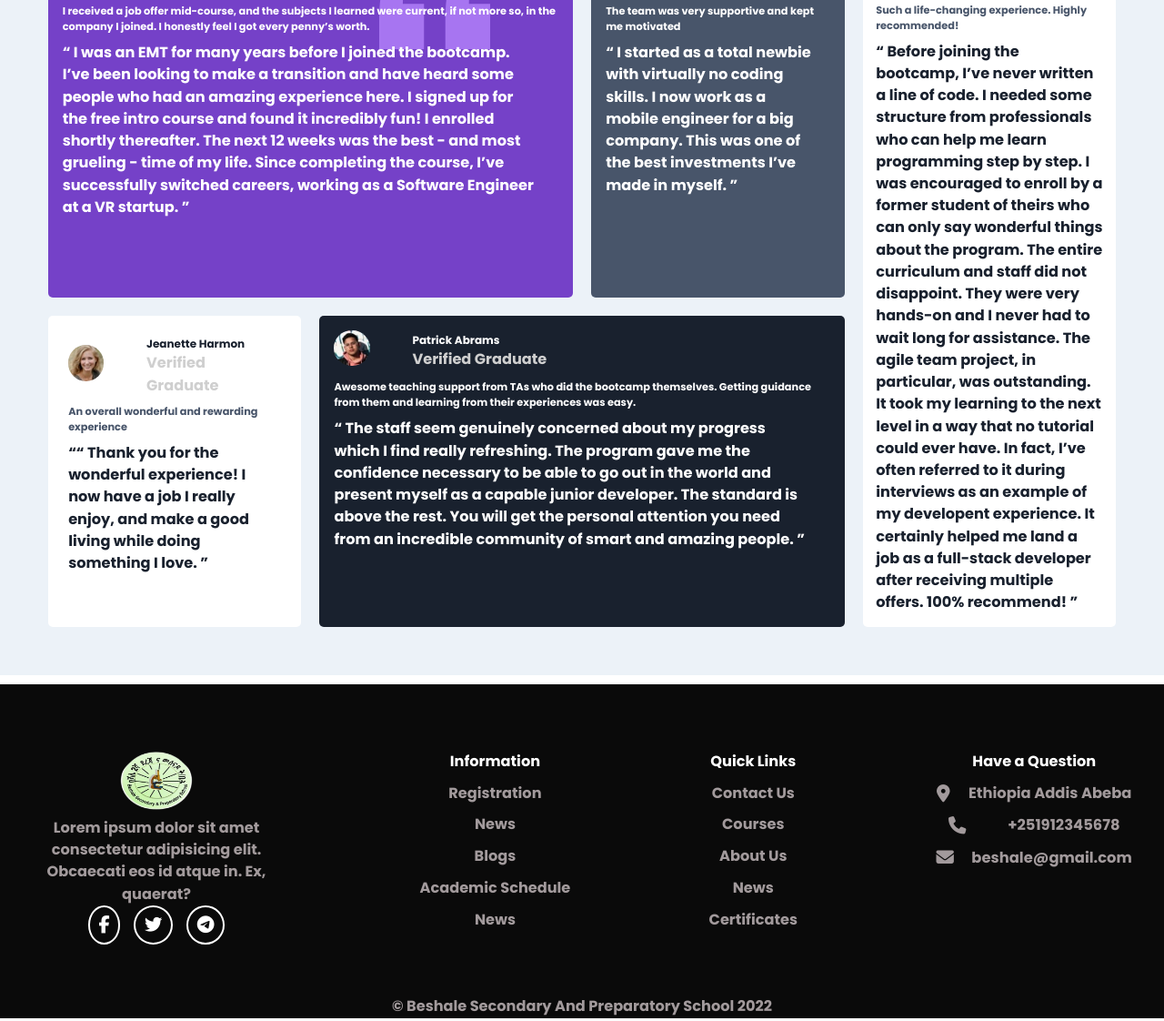
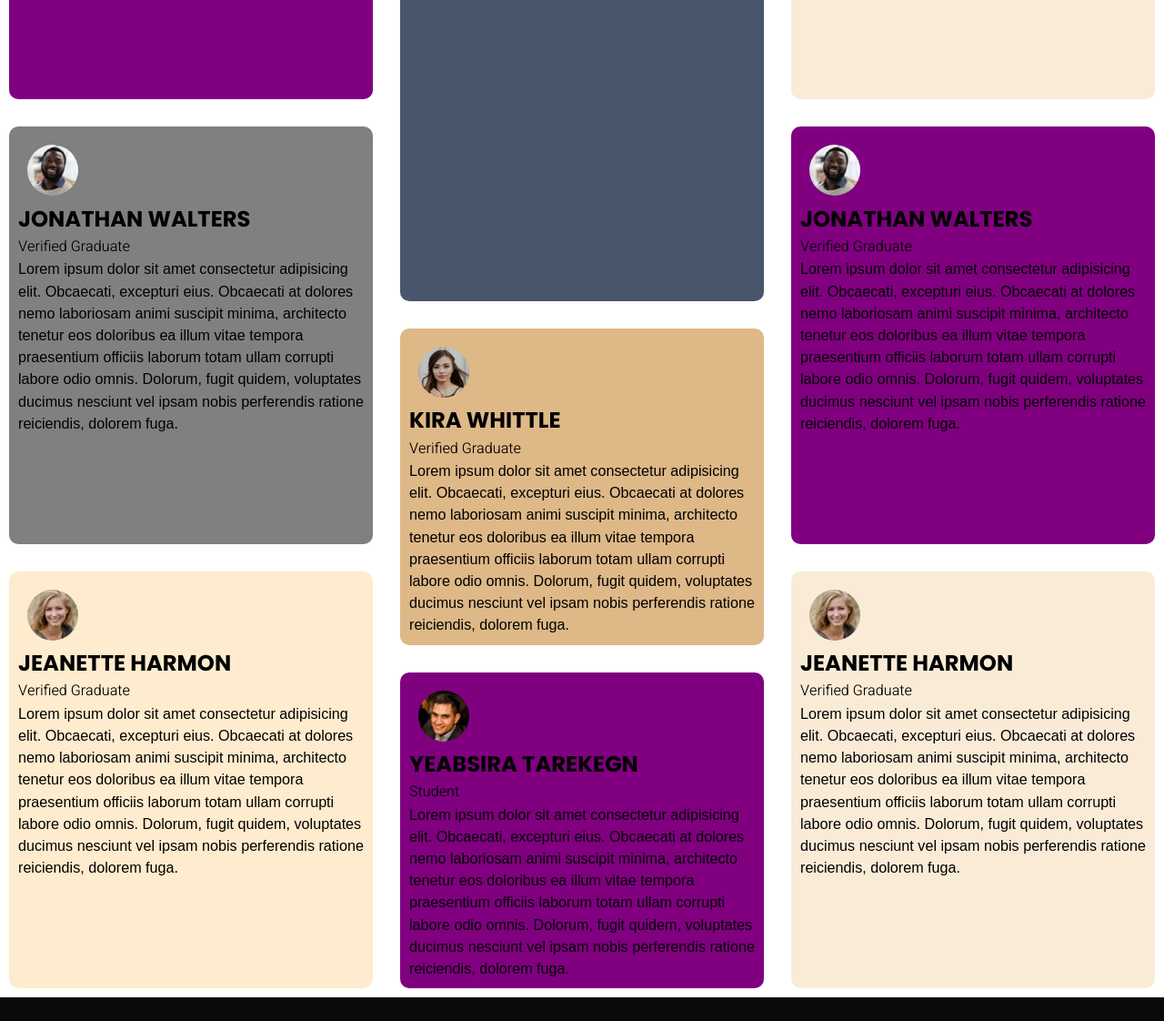
Before and after one commit to itsyaba/Beshale-website, a plain HTML site: page testimonials.html in a window 1280 px wide. Shown: the part 919-2041 px from the top of the page at 91% size. Drawn offline with Linux system fonts and the light colour scheme.

Commit message:
minor updates

```diff
--- a/about.html
+++ b/about.html
@@ -159,6 +159,6 @@
                   &copy; Beshale Secondary And Preparatory School 2022
             </div>
       </footer>
-      <script defer src="app.js"></script>
+      <script defer src="js/app.js"></script>
 </body>
 </html>
--- a/css/about.css
+++ b/css/about.css
@@ -25,7 +25,6 @@
 html{
     font-family: var(--poppins);
     line-height: 1.5;
-    text-rendering: optimizeLegibility;
     font-size: 50.5%;;
     scroll-behavior:smooth;
 
@@ -58,13 +57,13 @@ html{
 .mission{
       background-color: var(--exLight);
       margin-bottom: 5em;
-
 }
 
 .mission h1{
       text-align: center;
       text-transform: uppercase;
       font-size: 4rem;
+
 }
 
 .mission p{
@@ -72,7 +71,9 @@ html{
       font-size: 1.8rem;
       width: 70%;
       margin: 0 auto;
-
+      font-family: var(--Roboto);
+      margin-top:10px;
+      padding-bottom:40px;
 }
 
 .about-detail{
@@ -80,8 +81,13 @@ html{
       margin: 0 2em;
 }
 
+.about-flex{
+      margin: -10px 0;
+}
+
 .about-detail h1{
       font-size: 4rem;
+      margin-bottom: 40px;
 }
 
 .about-detail p{
@@ -90,17 +96,27 @@ html{
       font-family: sans-serif;
 }
 
+.our-vision{
+      margin-bottom: 20px;
+}
+
 @media (max-width:600px){
       .nav{
             height: 50vh;
       }
 
+      .intro{
+            height: 20vh;
+      }
+
       .about-flex{
             flex-direction: column;
-            margin: 3em;
+            margin: 3em 0;
+
       }
 
       .detail-about img{
             width: 100vw;
+            border-radius: 0px;
       }
 }
--- a/css/style.css
+++ b/css/style.css
@@ -107,7 +107,7 @@ ul li a{
       text-decoration: none;
       font-weight: bolder;
       font-size: 2.2rem;
-      transition: all var(--transition) ease-in-out;
+      transition:var(--transition);
 }
 
 ul li a:hover{
@@ -192,7 +192,7 @@ nav button.btn:hover{
 
       .close-btn{
             display: block;
-            margin-left: 4em;
+            margin-left: 2em;
             color: white;
       }
 
@@ -221,7 +221,7 @@ nav button.btn:hover{
       }
 
       .nav-links li a{
-            transition: all 0.2s ease-in-out;
+            transition: all 0.7s ease-in-out;
             font-size: 2.56rem;
 
       }
@@ -229,27 +229,18 @@ nav button.btn:hover{
       .nav-links li{
             border-bottom: 2px solid white;
             width: 90%;
+      }
 
-      }
 
       .nav-links li a:hover{
             color: var(--black);
-            margin-left: 0.4em;
+            margin-left: 0.5em;
       }
 
 
 }
 
 
-.nav-two.nav-two.active-for-fixed .nav-links a{
-      color:black;
-      font-size: 2rem;
-}
-
-.nav-two.nav-two.active-for-fixed .nav-links a:hover{
-      opacity: 0.6;
-      border-bottom: 2px solid var(--pear);
-}
 
 a.active{
       border-bottom: 2px solid var(--pear);
@@ -262,10 +253,23 @@ a.active{
             top: 0%;
             right: 0%;
             left: 0%;
-            background-color: white;
             margin: 0;
             z-index: 7;
+            background-color: var(--exLight);
+            font-size: 2rem;
       }
+
+      .nav-two.nav-two.active-for-fixed .nav-links a:hover{
+            opacity: 0.6;
+            border-bottom: 2px solid var(--pear);
+
+      }
+
+      .nav-two.active-for-fixed ul li a{
+            color: var(--black);
+      }
+
+
 
 }
 
@@ -323,7 +327,10 @@ a.active{
 }
 
 .footer h1{
-      color: white;
+      color: var(--pear);
+      font-weight: 900;
+      text-transform: uppercase;
+      margin-bottom: 10px;
 }
 
 .footer li{
@@ -334,6 +341,7 @@ a.active{
       font-size: 2rem;
       width: 24%;
       font-weight: 600;
+
 }
 
 .footer-item .footer-one img{
@@ -365,6 +373,10 @@ a.active{
 .footer-four div i{
       font-size: 2.4rem;
       margin-right: 1em;
+}
+
+.footer ul li a{
+      font-family: var(--Roboto);
 }
 
 .footer ul li a:hover{
@@ -407,4 +419,11 @@ a.active{
             flex-direction: column;
             margin: 1em 0;
       }
+
+      .footer-one .social{
+            width: 120%;
+            margin: 1em 0;
+            text-align: center;
+      }
+
 }
--- a/css/testimonials.css
+++ b/css/testimonials.css
@@ -35,134 +35,88 @@ html {
   font-size: 50.5%;
 }
 
+.nav{
+      height: 70vh;
+}
+
+.intro{
+      height: 50vh;
+}
+
 main{
       font-size: 2rem;
       font-family: var(--poppins);
 }
 
 
-
-.wrapper {
-
-      max-width: 1400px;
-      padding: 6.5rem;
-      margin-bottom: 1.3rem;
-      margin-left: auto;
-      margin-right: auto;
-      display: grid;
-      grid-template-columns: repeat(4, 1fr);
-      grid-template-rows: auto;
-      grid-template-areas: "purple purple grey white-tall" "purple purple grey white-tall" "white grey-long grey-long white-tall";
-      gap: 20px;
-      height: auto;
-      background-color: var(--clr-light-grayish-blue);
-}
-
-@media screen and (max-width: 991px) {
-  .wrapper {
-    grid-template-columns: minmax(400px, 1fr);
-    grid-template-areas: "purple" "grey" "white" "grey-long" "white-tall";
-  }
-  .wrapper .middle {
-    font-size: 1.2rem;
-  }
-}
-
-.purple, .white-small, .white-tall, .grey, .grey-long {
-  padding: 2rem;
-  border-radius: 5px;
-}
-
-.purple img, .white-small img, .white-tall img, .grey img, .grey-long img {
-  border-radius: 50%;
-  width: 70%;
-}
-
-.purple {
-  background-color: var(--clr-moderate-violet);
-  color: var(--clr-white);
-  grid-area: purple;
-  background-image: url("../images/bg-pattern-quotation.svg");
-  background-repeat: no-repeat;
-  background-position: top right;
-  background-size: 122px;
-  background-position-x: 80%;
-}
-
-.purple .bottom {
-  padding-right: 2.5rem;
-}
-
-.white-small, .white-tall {
-  background-color: var(--clr-white);
-  color: var(--clr-very-dark-blackish-blue);
-}
-
-.white-tall {
-  grid-area: white-tall;
-  padding: 1.8rem;
-}
-
-.white-tall .middle {
-  color: var(--clr-very-dark-grayish-blue);
-}
-
-.white-small {
-  grid-area: white;
-  padding: 2.8rem;
-}
-
-.white-small .middle {
-  color: var(--clr-very-dark-grayish-blue);
-}
-
-.grey-long {
-  background-color: var(--clr-very-dark-blackish-blue);
-  color: var(--clr-white);
-  grid-area: grey-long;
-}
-
-.grey-long .bottom {
-  padding-right: 2.5rem;
-}
-
-.grey {
-  background-color: var(--clr-very-dark-grayish-blue);
-  color: var(--clr-white);
-  grid-area: grey;
-}
-
-.grey .bottom {
-  padding-right: 2rem;
-}
-
-.top {
-  display: flex;
-  gap: 30px;
-  align-items: center;
-  margin-bottom: 1rem;
-}
-
-.top h2 {
-  font-size: 12px;
-}
-.top p {
-  color: var(--clr-light-gray);
+.wrapper-container{
+  background-color: antiquewhite;
 
 }
 
-.middle {
-  margin-bottom: 1rem;
-  font-size: 1.4rem;
-  font-weight: 500;
+.purple{
+  background-color: purple;
+
 }
 
-.middle p {
-      font-weight: 900;
+.grey{
+  background-color: gray;
 }
 
-.bottom {
-      line-height: 1.5;
-      font-weight: 700;
+.white-small{
+  background-color:blanchedalmond;
+}
+
+.grey-long{
+  background-color: #48556a;
+}
+
+.white-tall{
+  background-color: burlywood;
+}
+
+.wrapper-container{
+  border-radius: 10px;
+  margin: 10px;
+  padding: 10px;
+}
+
+.wrapper{
+  display: flex;
+  gap: 10px;
+}
+
+.first-col , .thired-col{
+  display: grid;
+  grid-template-rows: auto auto auto;
+  gap: 10px;
 
 }
+
+.second-col{
+  display: grid;
+  grid-template-rows: 700px;
+  gap: 10px;
+
+}
+
+h2{
+  text-transform: uppercase;
+
+}
+
+p{
+  font-family: var(--Heebo);
+
+}
+
+.top img{
+  border-radius: 50%;
+  margin: 10px ;
+  margin-bottom: 0%;
+
+}
+
+.bottom{
+  font-family: var(--Roboto);
+}
--- a/testimonials.html
+++ b/testimonials.html
@@ -14,6 +14,7 @@
       <script src="https://kit.fontawesome.com/05b9c852e9.js" crossorigin="anonymous"></script>
 
 </head>
+
 <body>
       <nav class="nav" id="nav">
             <section class="hamburger">
@@ -65,9 +66,9 @@
             </div>
       </nav>
       <main class="main" id="main">
-
       <div class="wrapper">
-    <div class="purple">
+        <div class="first-col">
+          <div class="purple wrapper-container">
             <div class="top">
               <span><img src="images/image-daniel.jpg" alt="daniel"></span>
               <div>
@@ -75,19 +76,12 @@
                 <p>Student</p>
               </div>
             </div>
-      <div class="middle">
-        <p>I received a job offer mid-course, and the subjects I learned were current, if not more so,
-          in the company I joined. I honestly feel I got every penny’s worth.</p>
-      </div>
+
             <div class="bottom">
-        “ I was an EMT for many years before I joined the bootcamp. I’ve been looking to make a
-        transition and have heard some people who had an amazing experience here. I signed up
-        for the free intro course and found it incredibly fun! I enrolled shortly thereafter.
-        The next 12 weeks was the best - and most grueling - time of my life. Since completing
-        the course, I’ve successfully switched careers, working as a Software Engineer at a VR startup. ”
+              Lorem ipsum dolor sit amet consectetur adipisicing elit. Obcaecati, excepturi eius. Obcaecati at dolores nemo laboriosam animi suscipit minima, architecto tenetur eos doloribus ea illum vitae tempora praesentium officiis laborum totam ullam corrupti labore odio omnis. Dolorum, fugit quidem, voluptates ducimus nesciunt vel ipsam nobis perferendis ratione reiciendis, dolorem fuga.
             </div>
           </div>
-    <div class="grey">
+          <div class="grey wrapper-container">
             <div class="top">
               <span><img src="images/image-jonathan.jpg" alt="jonathan"></span>
               <div>
@@ -95,14 +89,11 @@
                 <p>Verified Graduate</p>
               </div>
             </div>
-      <div class="middle">
-        <p>The team was very supportive and kept me motivated</p>
-      </div>
             <div class="bottom">
-        “ I started as a total newbie with virtually no coding skills. I now work as a mobile engineer for a big company. This was one of the best investments I’ve made in myself. ”
+              Lorem ipsum dolor sit amet consectetur adipisicing elit. Obcaecati, excepturi eius. Obcaecati at dolores nemo laboriosam animi suscipit minima, architecto tenetur eos doloribus ea illum vitae tempora praesentium officiis laborum totam ullam corrupti labore odio omnis. Dolorum, fugit quidem, voluptates ducimus nesciunt vel ipsam nobis perferendis ratione reiciendis, dolorem fuga.
             </div>
           </div>
-    <div class="white-small">
+          <div class="white-small wrapper-container">
             <div class="top">
               <span><img src="images/image-jeanette.jpg" alt="jeanette"></span>
               <div>
@@ -110,14 +101,13 @@
                 <p>Verified Graduate</p>
               </div>
             </div>
-      <div class="middle">
-        <p>An overall wonderful and rewarding experience</p>
-      </div>
             <div class="bottom">
-        ““ Thank you for the wonderful experience! I now have a job I really enjoy, and make a good living while doing something I love. ”
+              Lorem ipsum dolor sit amet consectetur adipisicing elit. Obcaecati, excepturi eius. Obcaecati at dolores nemo laboriosam animi suscipit minima, architecto tenetur eos doloribus ea illum vitae tempora praesentium officiis laborum totam ullam corrupti labore odio omnis. Dolorum, fugit quidem, voluptates ducimus nesciunt vel ipsam nobis perferendis ratione reiciendis, dolorem fuga.
             </div>
           </div>
-    <div class="grey-long">
+        </div>
+        <div class="second-col">
+          <div class="grey-long wrapper-container">
             <div class="top">
               <span><img src="images/image-patrick.jpg" alt="patrick"></span>
               <div>
@@ -125,17 +115,11 @@
                 <p>Verified Graduate</p>
               </div>
             </div>
-      <div class="middle">
-        <p>Awesome teaching support from TAs who did the bootcamp themselves. Getting guidance from them and learning from their experiences was easy.</p>
-      </div>
             <div class="bottom">
-        “ The staff seem genuinely concerned about my progress which I find really refreshing. The program
-        gave me the confidence necessary to be able to go out in the world and present myself as a capable
-        junior developer. The standard is above the rest. You will get the personal attention you need from
-        an incredible community of smart and amazing people. ”
+              Lorem ipsum dolor sit amet consectetur adipisicing elit. Obcaecati, excepturi eius. Obcaecati at dolores nemo laboriosam animi suscipit minima, architecto tenetur eos doloribus ea illum vitae tempora praesentium officiis laborum totam ullam corrupti labore odio omnis. Dolorum, fugit quidem, voluptates ducimus nesciunt vel ipsam nobis perferendis ratione reiciendis, dolorem fuga.
             </div>
           </div>
-    <div class="white-tall">
+          <div class="white-tall wrapper-container">
             <div class="top">
               <span><img src="images/image-kira.jpg" alt="daniel"></span>
               <div>
@@ -143,18 +127,61 @@
                 <p>Verified Graduate</p>
               </div>
             </div>
-      <div class="middle">
-        <p>Such a life-changing experience. Highly recommended!</p>
+            <div class="bottom">
+              Lorem ipsum dolor sit amet consectetur adipisicing elit. Obcaecati, excepturi eius. Obcaecati at dolores nemo laboriosam animi suscipit minima, architecto tenetur eos doloribus ea illum vitae tempora praesentium officiis laborum totam ullam corrupti labore odio omnis. Dolorum, fugit quidem, voluptates ducimus nesciunt vel ipsam nobis perferendis ratione reiciendis, dolorem fuga.
+            </div>
+          </div>
+          <div class="purple wrapper-container">
+            <div class="top">
+              <span><img src="images/image-daniel.jpg" alt="daniel"></span>
+              <div>
+                <h2>YEABSIRA TAREKEGN</h2>
+                <p>Student</p>
+              </div>
+            </div>
+
+            <div class="bottom">
+              Lorem ipsum dolor sit amet consectetur adipisicing elit. Obcaecati, excepturi eius. Obcaecati at dolores nemo laboriosam animi suscipit minima, architecto tenetur eos doloribus ea illum vitae tempora praesentium officiis laborum totam ullam corrupti labore odio omnis. Dolorum, fugit quidem, voluptates ducimus nesciunt vel ipsam nobis perferendis ratione reiciendis, dolorem fuga.
+            </div>
+          </div>
+        </div>
+        <div class="thired-col">
+          <div class="gray-long wrapper-container">
+            <div class="top">
+              <span><img src="images/image-daniel.jpg" alt="daniel"></span>
+              <div>
+                <h2>YEABSIRA TAREKEGN</h2>
+                <p>Student</p>
+              </div>
+            </div>
+
+            <div class="bottom">
+              Lorem ipsum dolor sit amet consectetur adipisicing elit. Obcaecati, excepturi eius. Obcaecati at dolores nemo laboriosam animi suscipit minima, architecto tenetur eos doloribus ea illum vitae tempora praesentium officiis laborum totam ullam corrupti labore odio omnis. Dolorum, fugit quidem, voluptates ducimus nesciunt vel ipsam nobis perferendis ratione reiciendis, dolorem fuga.
+            </div>
+          </div>
+          <div class="purple wrapper-container">
+            <div class="top">
+              <span><img src="images/image-jonathan.jpg" alt="jonathan"></span>
+              <div>
+                <h2>Jonathan Walters</h2>
+                <p>Verified Graduate</p>
+              </div>
             </div>
             <div class="bottom">
-        “ Before joining the bootcamp, I’ve never written a line of code. I needed some structure from
-        professionals who can help me learn programming step by step. I was encouraged to enroll by a former
-        student of theirs who can only say wonderful things about the program. The entire curriculum and staff
-        did not disappoint. They were very hands-on and I never had to wait long for assistance. The agile team
-        project, in particular, was outstanding. It took my learning to the next level in a way that no tutorial
-        could ever have. In fact, I’ve often referred to it during interviews as an example of my developent
-        experience. It certainly helped me land a job as a full-stack developer after receiving multiple offers.
-        100% recommend! ”
+              Lorem ipsum dolor sit amet consectetur adipisicing elit. Obcaecati, excepturi eius. Obcaecati at dolores nemo laboriosam animi suscipit minima, architecto tenetur eos doloribus ea illum vitae tempora praesentium officiis laborum totam ullam corrupti labore odio omnis. Dolorum, fugit quidem, voluptates ducimus nesciunt vel ipsam nobis perferendis ratione reiciendis, dolorem fuga.
+            </div>
+          </div>
+          <div class="white wrapper-container">
+            <div class="top">
+              <span><img src="images/image-jeanette.jpg" alt="jeanette"></span>
+              <div>
+                <h2>Jeanette Harmon</h2>
+                <p>Verified Graduate</p>
+              </div>
+            </div>
+            <div class="bottom">
+              Lorem ipsum dolor sit amet consectetur adipisicing elit. Obcaecati, excepturi eius. Obcaecati at dolores nemo laboriosam animi suscipit minima, architecto tenetur eos doloribus ea illum vitae tempora praesentium officiis laborum totam ullam corrupti labore odio omnis. Dolorum, fugit quidem, voluptates ducimus nesciunt vel ipsam nobis perferendis ratione reiciendis, dolorem fuga.
+            </div>
           </div>
         </div>
       </div>
```
Also changed, not shown: css/home.css (+15 -0 lines). Lines whose indentation alone changed are shown as unchanged.
